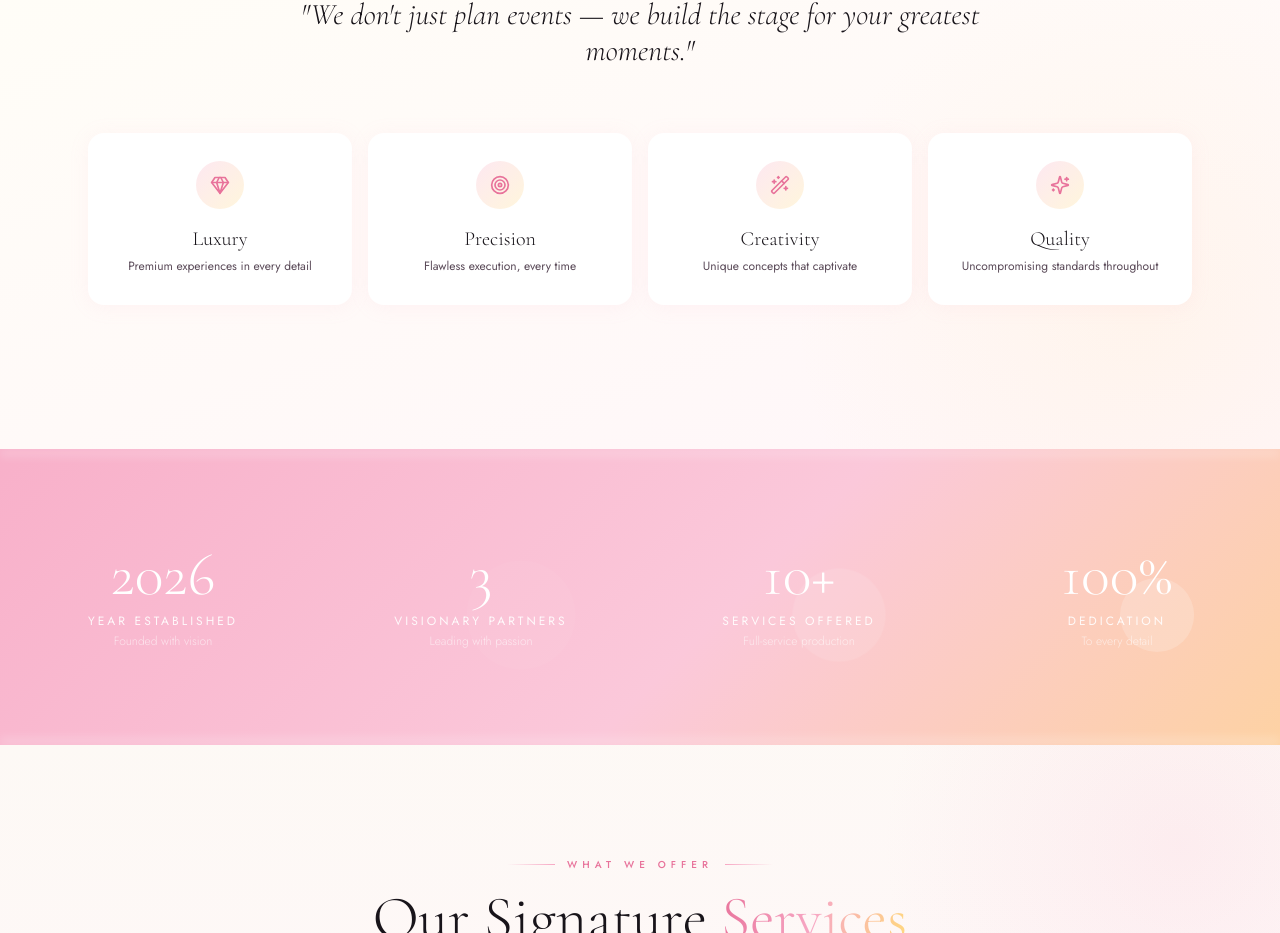
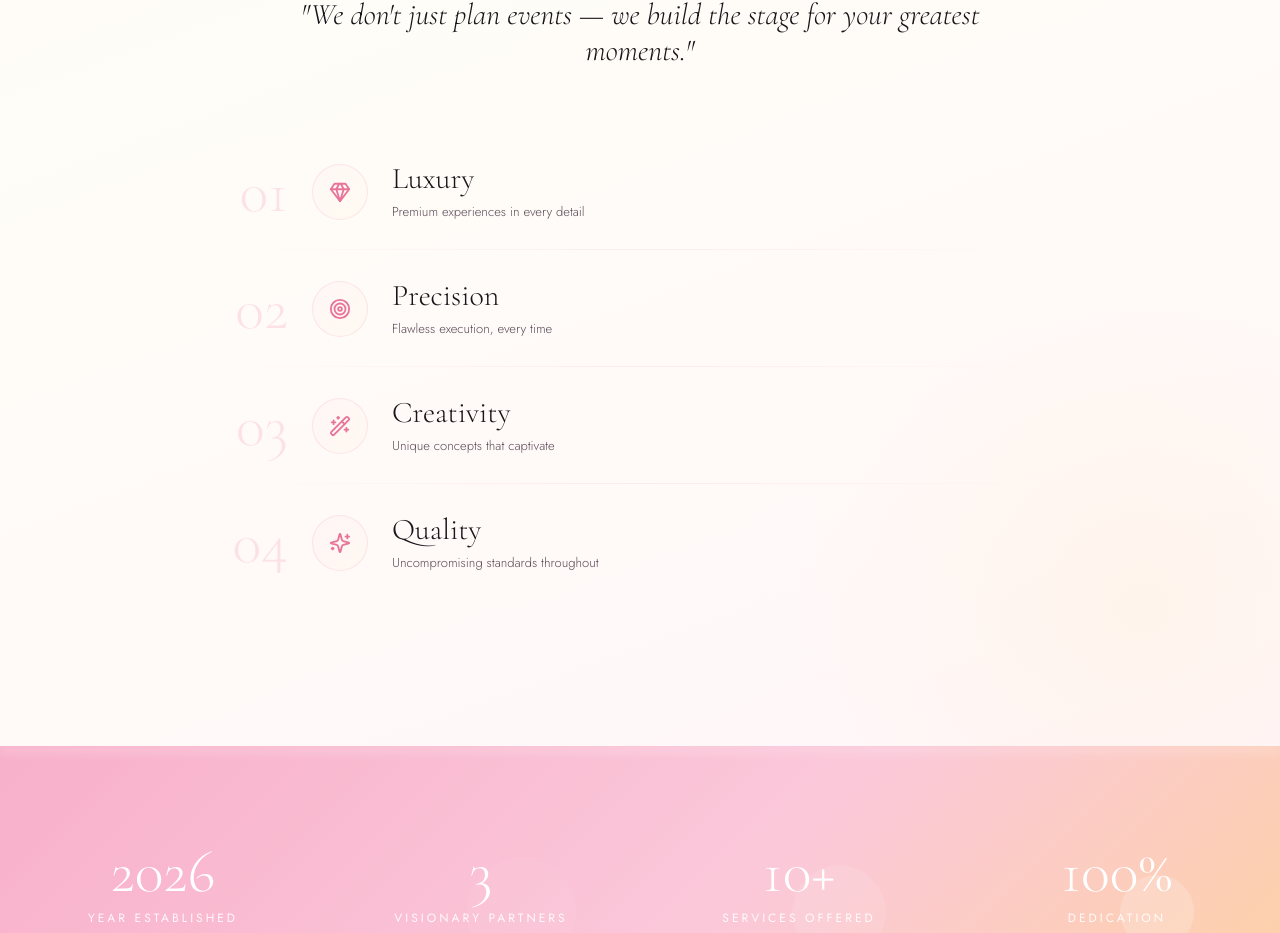
Before and after one commit to Eyoel1/verola, a React (Vite) app: page / in a window 1280 px wide. Shown: the part 1813-2746 px from the top of the page. Built offline with nearby package versions, Linux system fonts and the light colour scheme.

Commit message:
Redesign current values horizontal list

```diff
--- a/src/components/About.tsx
+++ b/src/components/About.tsx
@@ -111,37 +111,83 @@ export default function About() {
             </p>
           </div>
 
-          {/* Values */}
-          <div className="grid grid-cols-2 lg:grid-cols-4 gap-4">
+          {/* Values — horizontal interactive list */}
+          <div className="max-w-4xl mx-auto">
             {values.map((v, i) => {
               const Icon = v.icon;
               return (
                 <div
                   key={v.title}
-                  className="group relative rounded-2xl p-7 text-center overflow-hidden transition-all duration-500 hover:-translate-y-1"
-                  style={{
-                    background: 'white',
-                    boxShadow: '0 2px 20px rgba(247,168,196,0.10)',
-                    transitionDelay: `${i * 70}ms`,
-                  }}
+                  className="group relative flex items-center gap-6 py-7 px-4 md:px-8 transition-all duration-500 hover:px-8 md:hover:px-10 overflow-hidden"
                   data-cursor-hover
                 >
-                  {/* Gradient fill on hover */}
-                  <div className="absolute inset-0 opacity-0 group-hover:opacity-100 transition-opacity duration-500 rounded-2xl"
-                    style={{ background: 'linear-gradient(145deg, #fde8f1, #fff6dc)' }} />
+                  {/* Hover background sweep */}
+                  <div
+                    className="absolute inset-0 opacity-0 group-hover:opacity-100 transition-opacity duration-500 pointer-events-none"
+                    style={{ background: 'linear-gradient(90deg, #fde8f160 0%, #fff6dc40 60%, transparent 100%)' }}
+                  />
 
-                  {/* Left accent bar */}
-                  <div className="absolute left-0 top-4 bottom-4 w-[3px] rounded-r-full scale-y-0 group-hover:scale-y-100 origin-bottom transition-transform duration-500"
-                    style={{ background: 'linear-gradient(180deg, #f7a8c4, #ffd97d)' }} />
+                  {/* Large faded number */}
+                  <div
+                    className="font-display text-5xl md:text-6xl font-light leading-none w-16 text-right shrink-0 transition-all duration-500 group-hover:scale-110"
+                    style={{
+                      color: '#f7a8c4',
+                      opacity: 0.3,
+                    }}
+                  >
+                    0{i + 1}
+                  </div>
 
-                  <div className="relative">
-                    <div className="inline-flex w-12 h-12 rounded-full items-center justify-center mb-4 transition-transform duration-400 group-hover:scale-110"
-                      style={{ background: 'linear-gradient(135deg, #fde8f1, #fff6dc)' }}>
-                      <Icon size={20} className="text-[#e8739b]" />
-                    </div>
-                    <h4 className="font-display text-xl text-[#18141a] font-light mb-1">{v.title}</h4>
-                    <p className="text-[#5a4a58] text-[12px] leading-relaxed">{v.desc}</p>
+                  {/* Icon in a ring */}
+                  <div
+                    className="relative shrink-0 w-14 h-14 rounded-full flex items-center justify-center transition-all duration-500 group-hover:scale-110"
+                    style={{
+                      border: '1.5px solid #f7a8c440',
+                      background: 'linear-gradient(135deg, #fde8f140, #fff6dc40)',
+                    }}
+                  >
+                    <Icon
+                      size={22}
+                      className="text-[#e8739b] transition-all duration-500 group-hover:text-[#e8739b]"
+                    />
+                    {/* Ring pulse on hover */}
+                    <div
+                      className="absolute inset-0 rounded-full opacity-0 group-hover:opacity-100 group-hover:scale-125 transition-all duration-500 pointer-events-none"
+                      style={{ border: '1.5px solid #f7a8c4', }}
+                    />
                   </div>
+
+                  {/* Title + desc */}
+                  <div className="relative flex-1">
+                    <h4 className="font-display text-2xl md:text-3xl text-[#18141a] font-light leading-none mb-1 transition-all duration-300"
+                      style={{
+                        background: 'linear-gradient(100deg, #18141a, #18141a)',
+                        WebkitBackgroundClip: 'text',
+                        WebkitTextFillColor: 'transparent',
+                        backgroundClip: 'text',
+                      }}
+                    >
+                      <span className="group-hover:text-shimmer-dark transition-all duration-500">{v.title}</span>
+                    </h4>
+                    <p className="text-[#5a4a58] text-[13px] leading-relaxed font-light max-w-sm">
+                      {v.desc}
+                    </p>
+                  </div>
+
+                  {/* Arrow that slides in */}
+                  <div
+                    className="relative shrink-0 w-10 h-10 rounded-full flex items-center justify-center opacity-0 -translate-x-3 group-hover:opacity-100 group-hover:translate-x-0 transition-all duration-500"
+                    style={{ background: 'linear-gradient(135deg, #f7a8c4, #ffd97d)' }}
+                  >
+                    <svg width="16" height="16" viewBox="0 0 24 24" fill="none" stroke="white" strokeWidth="2" strokeLinecap="round" strokeLinejoin="round">
+                      <path d="M5 12h14M12 5l7 7-7 7" />
+                    </svg>
+                  </div>
+
+                  {/* Bottom divider */}
+                  {i < values.length - 1 && (
+                    <div className="absolute bottom-0 left-4 right-4 md:left-8 md:right-8 h-px" style={{ background: 'linear-gradient(90deg, transparent, #f7a8c430, transparent)' }} />
+                  )}
                 </div>
               );
             })}
```
